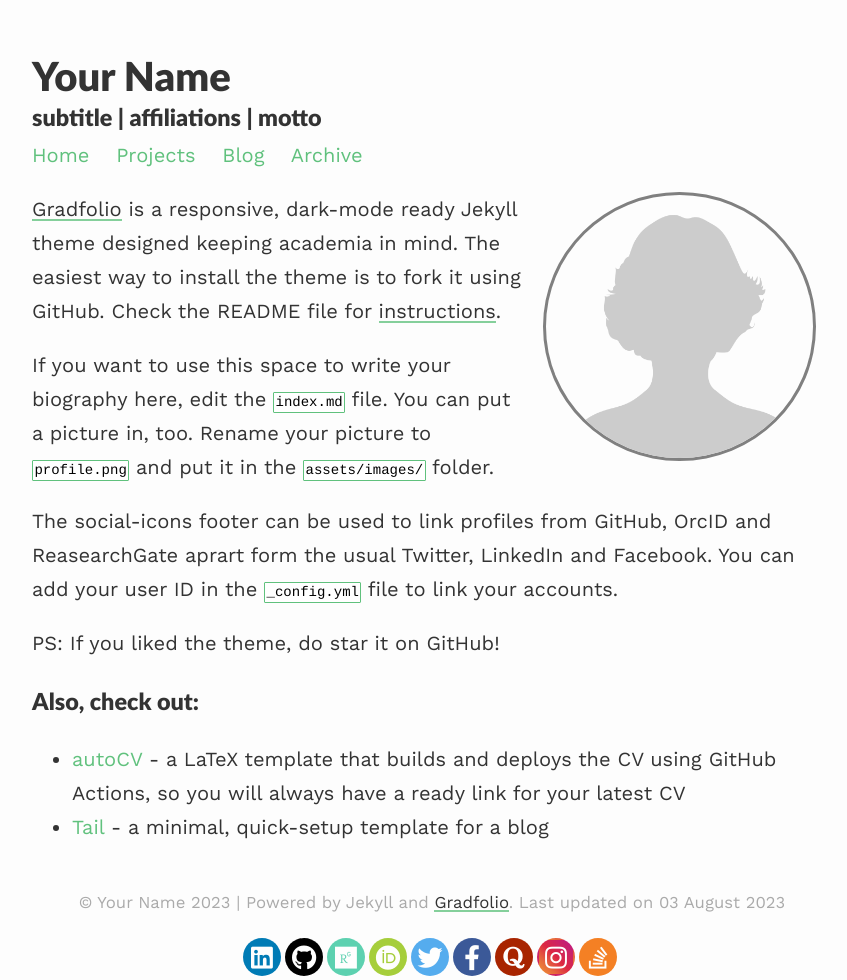
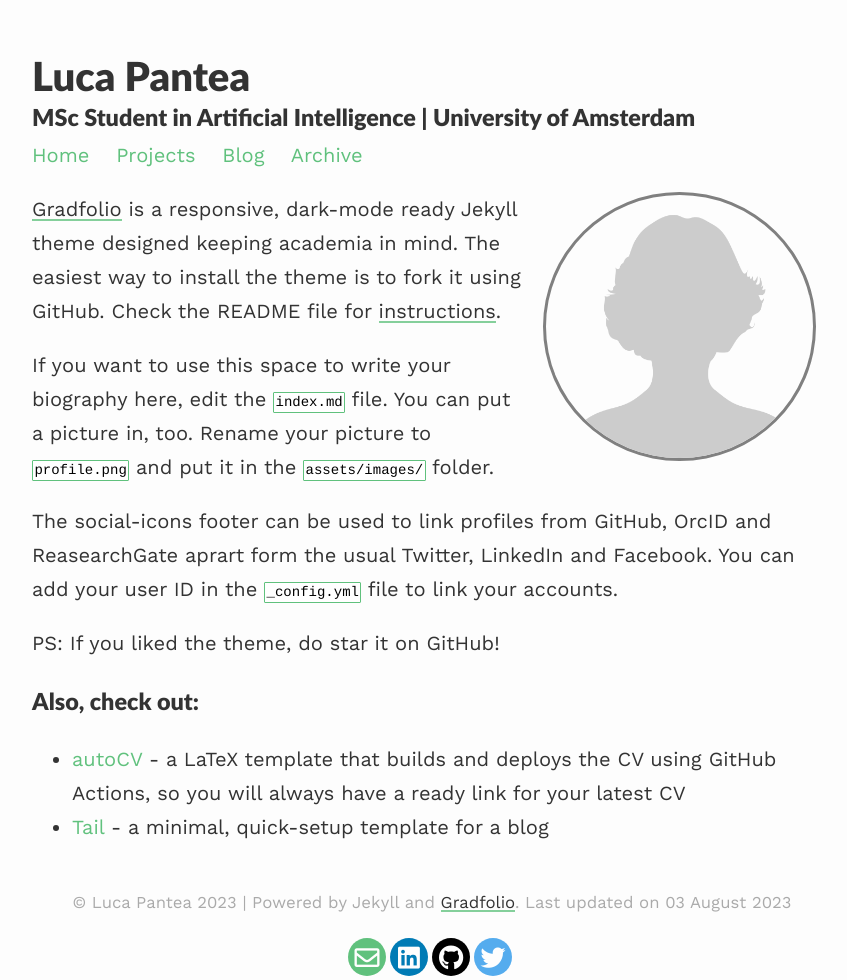
Before and after one commit to lucapantea/lucapantea.github.io, a Jekyll site: the page built from index.md, in a window 1280 px wide. Shown: the whole page, without its empty margins (208-1055 px from the left). Built offline with Jekyll 4.4.1, drawn with Linux system fonts in a browser that asks for light colours; nearby versions of some CDN libraries; some of the changed lines change nothing that is shown.

Commit message:
Update _config.yml

```diff
--- a/_config.yml
+++ b/_config.yml
@@ -1,11 +1,11 @@
 ### your site title here
 
-title: Your Name
-description: subtitle | affiliations | motto
+title: Luca Pantea
+description: MSc Student in Artificial Intelligence | University of Amsterdam
 
 baseurl: #name of GitHub repository
 url: https://lucapantea.github.io #custom url to be used instead of GitHub repository
-email: #
+email: luca.p.pantea@gmail.com
 
 # Pagination
 paginate: 4
@@ -13,15 +13,15 @@ permalink: /blog/:year/:title/
 paginate_path: /blog/page:num/
 
 # Social media links in footer
-twitter: "#"
-linkedin: "#"
-stackoverflow: "#"
-github: "#"
-researchgate: "#"
-orcid: "#"
-quora: "#"
-instagram: "#"
-facebook: "#"
+twitter: https://twitter.com/luca_pantea
+linkedin: https://www.linkedin.com/in/lucapantea/
+# stackoverflow: "#"
+github: https://github.com/lucapantea
+# researchgate: "#"
+# orcid: "#"
+# quora: "#"
+# instagram: "#"
+# facebook: "#"
 
 
 # Markdown
```
